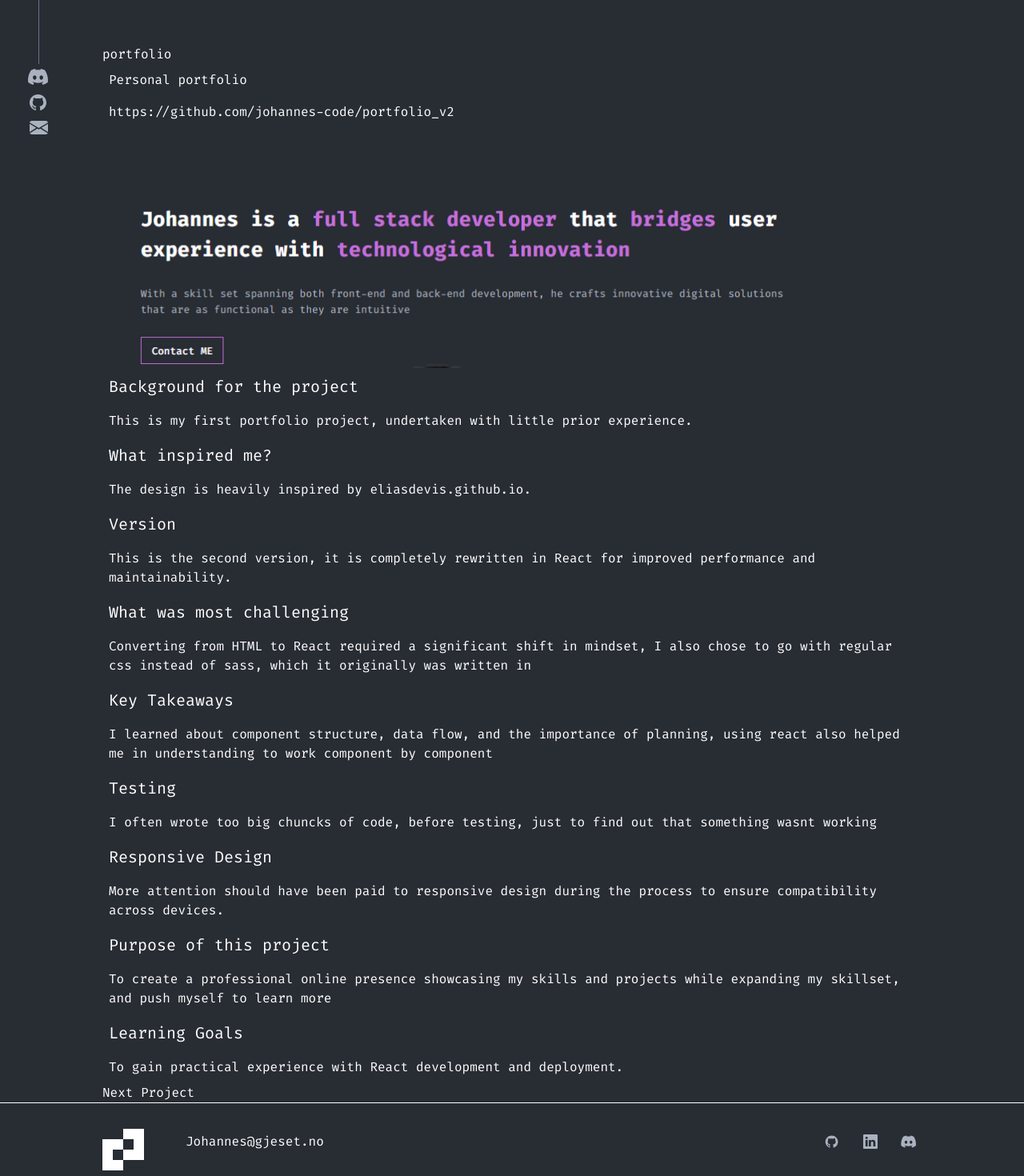
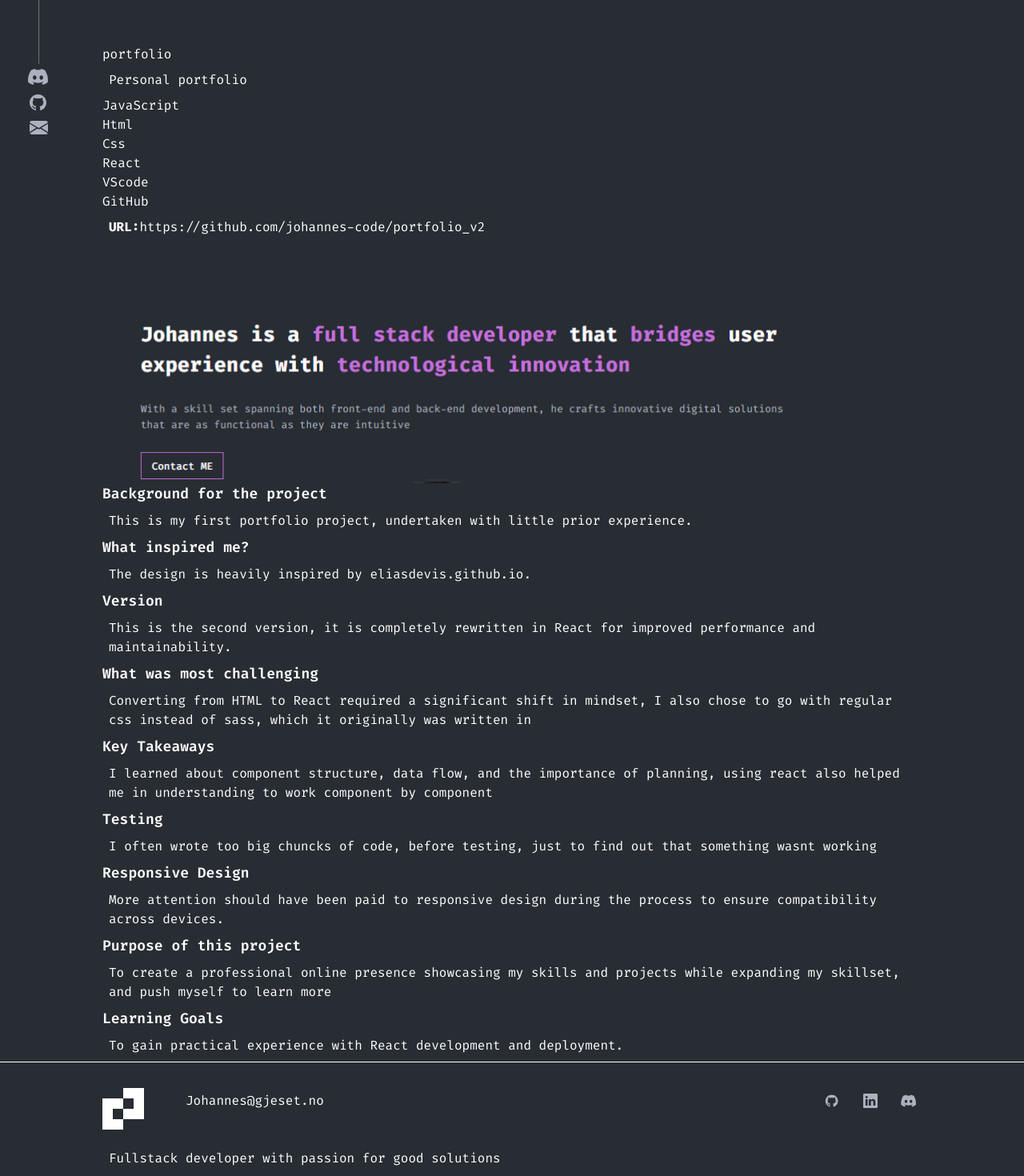
Before and after one commit to johannes-code/portfolio_v2, a React (Vite) app: page /project/0 in a window 1280 px wide. Shown: the part 120-1590 px from the top of the page at 80% size. Built offline with nearby package versions, Linux system fonts and the light colour scheme.

Commit message:
tech skills is now loading, started styling

```diff
--- a/src/components/functions/RenderTechSkills.jsx
+++ b/src/components/functions/TechSkills.jsx
@@ -1,11 +1,13 @@
 import PropTypes from "prop-types";
-import skillData from "../../locales/en.json";
+import data from "/src/locales/en.json";
 
-export const RenderTechSkills = ({ techArray, ulClassName, liClassName }) => {
+export const TechSkills = ({ tech, ulClassName, liClassName }) => {
+  const skillData = data.skill;
+
   return (
     <ul className={ulClassName}>
-      {techArray && techArray.length > 0 ? (
-        techArray
+      {tech && tech.length > 0 ? (
+        tech
           .flatMap((techItem, techIndex) => {
             if (typeof techItem !== "string" || !techItem.includes(".")) {
               console.error("Invalid tech item:", techItem);
@@ -19,6 +21,7 @@ export const RenderTechSkills = ({ techArray, ulClassName, liClassName }) => {
             }
 
             const indexArray = indices.split(",");
+
             return indexArray.map((index, skillIndex) => {
               const skill = skillData[category][index];
               if (!skill) {
@@ -44,8 +47,8 @@ export const RenderTechSkills = ({ techArray, ulClassName, liClassName }) => {
   );
 };
 
-RenderTechSkills.propTypes = {
-  techArray: PropTypes.arrayOf(PropTypes.string).isRequired,
+TechSkills.propTypes = {
+  tech: PropTypes.arrayOf(PropTypes.string).isRequired,
   ulClassName: PropTypes.string,
   liClassName: PropTypes.string,
 };
--- a/src/landing/projects/projectsExpanded/ProjectsExpanded.jsx
+++ b/src/landing/projects/projectsExpanded/ProjectsExpanded.jsx
@@ -1,8 +1,7 @@
 import { useParams } from "react-router-dom";
 import styles from "./projectsExpanded.module.css";
-import PropTypes from "prop-types";
-import { RenderTechSkills } from "../../../components/functions/RenderTechSkills";
 import data from "../../../locales/en.json";
+import { TechSkills } from "../../../components/functions/TechSkills";
 
 export const ProjectsExpanded = () => {
   const { id } = useParams();
@@ -14,93 +13,58 @@ export const ProjectsExpanded = () => {
   }
 
   return (
-    <div className={styles.projectsExpanded}>
+    <div className={styles.projectsExpanded_container}>
       <div>
-        <h2>{currentProject.name}</h2>
-        <p>{currentProject.description}</p>
-        <RenderTechSkills
-          techArray={currentProject.tech}
-          ulClassName={styles.project_techs}
-          liClassName={styles.project_tech}
+        <h2 className={styles.h2}>{currentProject.name}</h2>
+        <p className={styles.projectExpanded_description}>
+          {currentProject.description}
+        </p>
+
+        <TechSkills
+          tech={currentProject.tech}
+          ulClassName={styles.projectExpanded_techs}
+          liClassName={styles.projectExpanded_tech}
         />
-        <p>{currentProject.link}</p>
-        <img src={currentProject.screenshot} alt={currentProject.name} />
+
+        <p className={styles.ProjectsExpanded_purpose}>
+          <b>URL:</b>
+          {currentProject.link}
+        </p>
+
+        <img
+          src={currentProject.screenshot}
+          alt={currentProject.name}
+          className={styles.projectsExpanded_cover}
+        />
         {currentProject.long_desc &&
           currentProject.long_desc.map((item, index) => (
             <div key={index}>
-              <h3>{item.heading}</h3>
-              <p>{item.content}</p>
+              <h4 className={styles.projectsExpanded_h4}>{item.heading}</h4>
+              <p className={styles.projectsExpanded_content}>{item.content}</p>
             </div>
           ))}
         {currentProject.learned &&
           currentProject.learned.map((item, index) => (
             <div key={index}>
-              <h3>{item.heading}</h3>
-              <p>{item.content}</p>
+              <h4 className={styles.projectsExpanded_h4}>{item.heading}</h4>
+              <p className={styles.projectsExpanded_content}>{item.content}</p>
             </div>
           ))}
         {currentProject.missed &&
           currentProject.missed.map((item, index) => (
             <div key={index}>
-              <h3>{item.heading}</h3>
-              <p>{item.content}</p>
+              <h4 className={styles.projectsExpanded_h4}>{item.heading}</h4>
+              <p className={styles.projectsExpanded_content}>{item.content}</p>
             </div>
           ))}
         {currentProject.why &&
           currentProject.why.map((item, index) => (
             <div key={index}>
-              <h3>{item.heading}</h3>
-              <p>{item.content}</p>
+              <h4 className={styles.projectsExpanded_h4}>{item.heading}</h4>
+              <p className={styles.projectsExpanded_content}>{item.content}</p>
             </div>
           ))}
-        <button
-          onClick={() =>
-            setCurrentIndex(
-              (prevIndex) => (prevIndex + 1) % data.projectsExpanded.length
-            )
-          }
-        >
-          Next Project
-        </button>
       </div>
     </div>
   );
 };
-
-ProjectsExpanded.propTypes = {
-  // data: PropTypes.shape({
-  projectsExpanded: PropTypes.arrayOf(
-    PropTypes.shape({
-      name: PropTypes.string.isRequired,
-      tech: PropTypes.arrayOf(PropTypes.string),
-      description: PropTypes.string.isRequired,
-      link: PropTypes.string,
-      screenshot: PropTypes.string,
-      long_desc: PropTypes.arrayOf(
-        PropTypes.shape({
-          heading: PropTypes.string.isRequired,
-          content: PropTypes.string.isRequired,
-        })
-      ),
-      learned: PropTypes.arrayOf(
-        PropTypes.shape({
-          heading: PropTypes.string.isRequired,
-          content: PropTypes.string.isRequired,
-        })
-      ),
-      missed: PropTypes.arrayOf(
-        PropTypes.shape({
-          heading: PropTypes.string.isRequired,
-          content: PropTypes.string.isRequired,
-        })
-      ),
-      why: PropTypes.arrayOf(
-        PropTypes.shape({
-          heading: PropTypes.string.isRequired,
-          content: PropTypes.string.isRequired,
-        })
-      ),
-    })
-  ).isRequired,
-  // }).isRequired,
-};
--- a/src/landing/projects/projectsExpanded/projectsExpanded.module.css
+++ b/src/landing/projects/projectsExpanded/projectsExpanded.module.css
@@ -0,0 +1,58 @@
+.projectsExpanded h2 {
+  font-size: 32px;
+  font-weight: 500;
+  position: relative;
+  float: none;
+  clear: both;
+  display: inline-block;
+}
+
+.projectsExpanded h2::before {
+  content: "#";
+  color: var(--primary);
+}
+*::before,
+*::after {
+  box-sizing: border-box;
+}
+
+.projectsExpanded ::after {
+  content: "";
+  display: block;
+  width: 10vw;
+  height: 1px;
+  background-color: var(--primary);
+  position: absolute;
+  transform: translate(100%, -50%);
+  right: -16px;
+  top: 50%;
+}
+
+h4 {
+  font-size: 18px;
+  font-weight: 600;
+}
+
+.projectsExpanded .div {
+  padding: 12px;
+}
+
+.projectsExpanded .ul {
+  list-style: none;
+  border: solid 2px var(--white);
+  display: flex;
+  flex-direction: row;
+  justify-content: space-around;
+  padding-left: 4px;
+  padding-top: 6px;
+  padding-bottom: 6px;
+}
+
+p {
+  padding: 8px;
+}
+
+a {
+  margin-left: 8px;
+  padding: 4px;
+}
```
